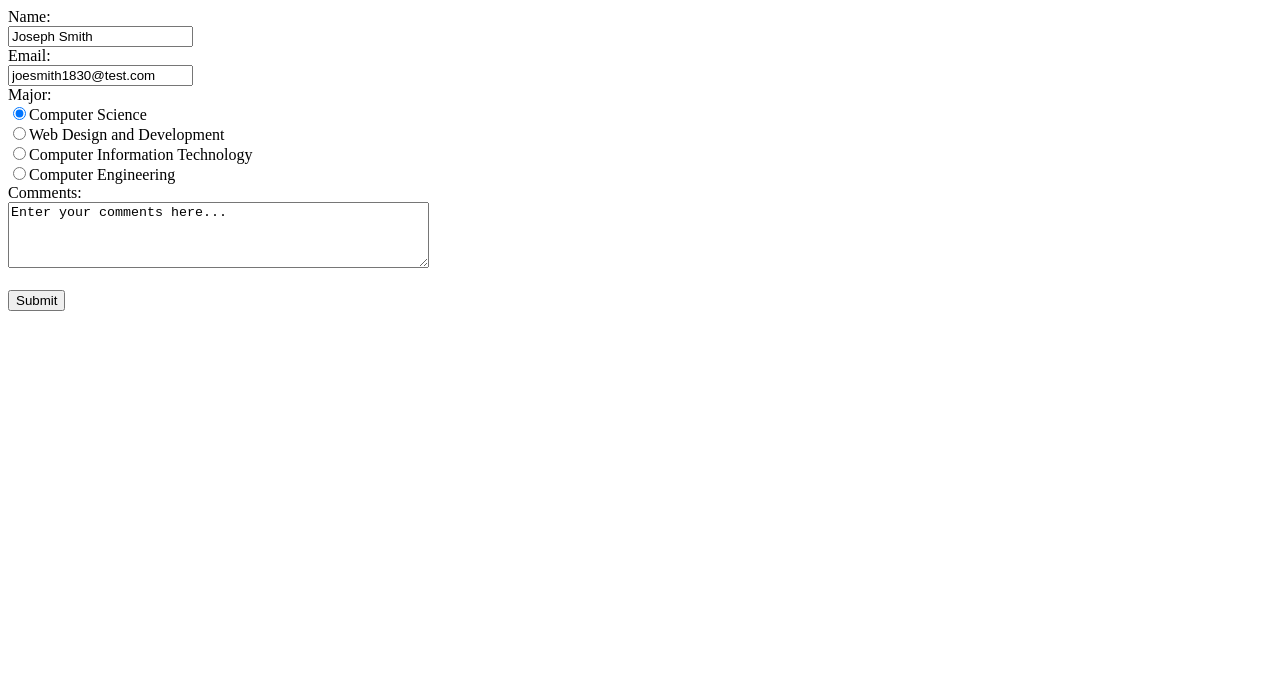
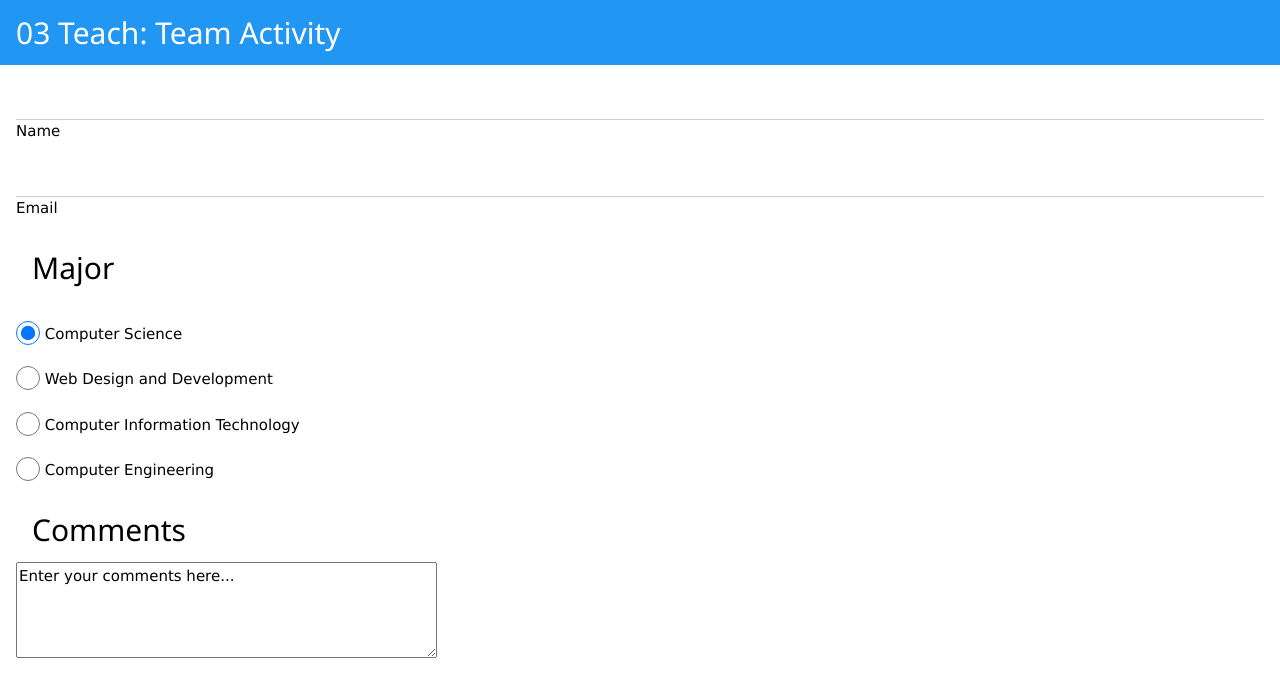
Before and after one commit to mmcguff/03_Teach_TeamActivity, a plain HTML site: page index.html in a window 1280 px wide. Drawn offline with nearby package versions, Linux system fonts and the light colour scheme.

Commit message:
Made some visual changes that others in the group my not agree with.  Putting these changes into this branch.

```diff
--- a/index.html
+++ b/index.html
@@ -1,36 +1,52 @@
 <!DOCTYPE html>
-<html lang="en">
-    <head>
-        <title>03 Team Activity</title>
-        <meta charset="UTF-8">
-        <meta name="viewport" content="width=device-width, initial-scale=1">
-        <link href="style.css" rel="stylesheet">
-    </head>
-    <body>
+<html>
+<title>03 Teach: Team Activity</title>
+<meta name="viewport" content="width=device-width, initial-scale=1">
+<link rel="stylesheet" href="https://www.w3schools.com/w3css/4/w3.css">
 
-        <form action="/action_page.php">
+<body>
 
-            <label for="name">Name:</label></br>
-            <input type="text" id="name" value="Joseph Smith"></br>
+    <div class="w3-container w3-blue">
+        <h2>03 Teach: Team Activity</h2>
+    </div>
 
-            <label for="name">Email:</label></br>
-            <input type="text" id="email" value="joesmith1830@test.com"></br>
+    <form class="w3-container">
+        <p>
+            <input class="w3-input" type="text">
+            <label>Name</label></p>
 
-            <label for="major">Major:</label></br>
-            <input type="radio" id="major" value="cs" checked>Computer Science</br>
-            <input type="radio" id="major" value="web">Web Design and Development</br>
-            <input type="radio" id="major" value="cit">Computer Information Technology</br>
-            <input type="radio" id="major" value="ce">Computer Engineering</br>
+        <p>
+            <input class="w3-input" type="text">
+            <label>Email</label></p>
 
-            <label for="comments">Comments:</label></br>
-            <textarea type="text" id="comments" rows="4" cols="50">Enter your comments here...</textarea>
+        <div class="w3-container">
+            <h2>Major</h2>
+        </div>
 
-            </br></br>
-            <input type="submit" value="Submit">
+        <p>
+            <input class="w3-radio" type="radio" name="major" value="cs" checked>
+            <label>Computer Science</label></p>
 
-          </form>
+        <p>
+            <input class="w3-radio" type="radio" name="major" value="web">
+            <label>Web Design and Development</label></p>
+
+        <p>
+            <input class="w3-radio" type="radio" name="major" value="cit">
+            <label>Computer Information Technology</label></p>
+
+        <p>
+            <input class="w3-radio" type="radio" name="major" value="ce">
+            <label>Computer Engineering</label></p>
+
+        <div class="w3-container">
+            <h2>Comments</h2>
+        </div>
+        <textarea type="text" id="comments" rows="4" cols="50">Enter your comments here...</textarea>
 
 
+    </form>
 
-    </body>
+</body>
+
 </html>
--- a/style.css
+++ b/style.css
@@ -0,0 +1,5 @@
+
+#output{
+    border-style: double;
+
+}
```
Also changed, not shown: output.html (added, +17 -0 lines).
